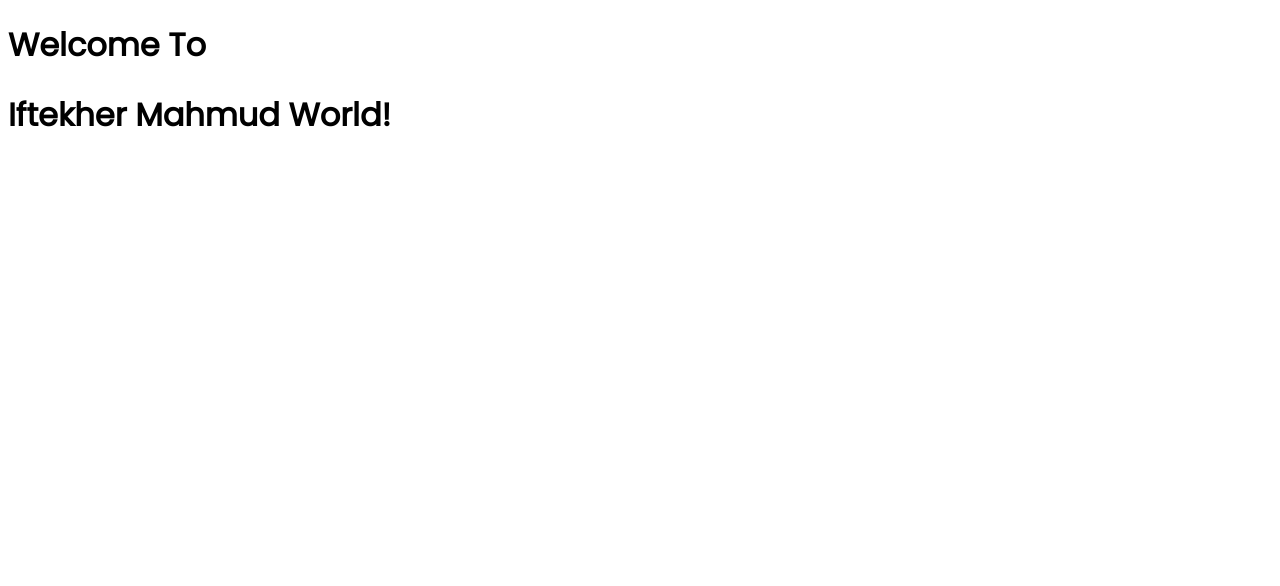
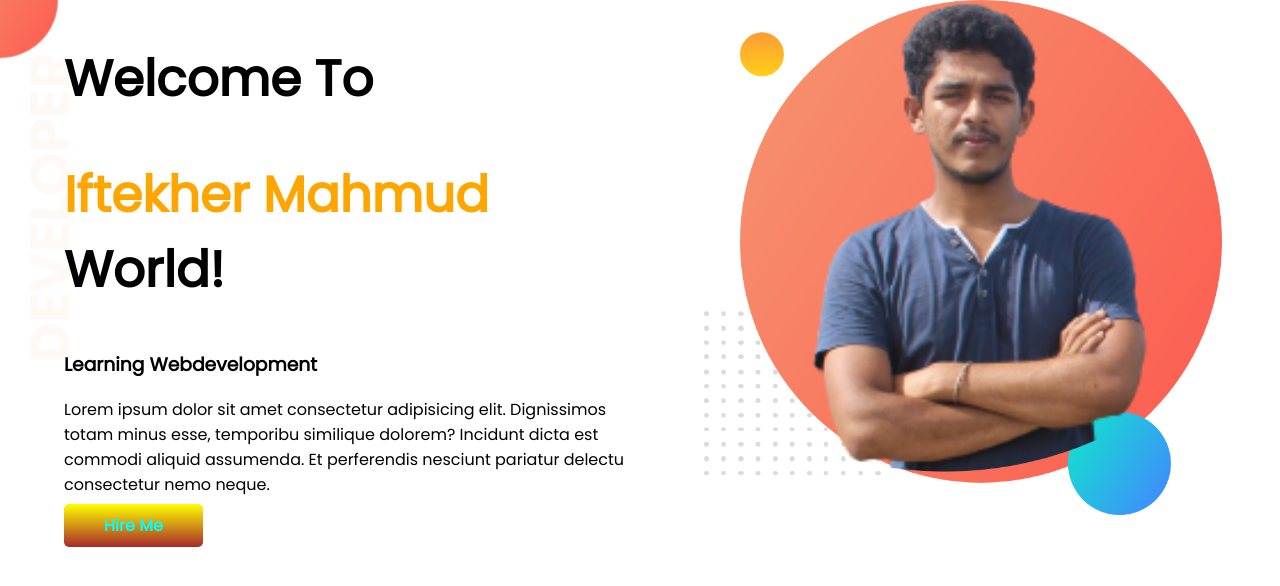
Before and after one commit to Iftekher-CSE/developer-portfolio, a plain HTML site: page index.html in a window 1280 px wide. Drawn offline with Linux system fonts and the light colour scheme.

Commit message:
till top banner

```diff
--- a/index.html
+++ b/index.html
@@ -1,5 +1,6 @@
 <!DOCTYPE html>
 <html lang="en">
+
 <head>
     <meta charset="UTF-8">
     <meta http-equiv="X-UA-Compatible" content="IE=edge">
@@ -10,8 +11,26 @@
     <title>Iftekher Portfolio</title>
     <link rel="stylesheet" href="style.css">
 </head>
+
 <body>
-    <h1>Welcome To</h1>
-    <h1>Iftekher Mahmud World!</h1>
+    <section class="first-section">
+        <div class="half-width">
+            <h1>Welcome To</h1>
+            <h1><span class="orange-color">Iftekher Mahmud</span> World!</h1>
+            <h3>Learning Webdevelopment</h3>
+            <p>
+                Lorem ipsum dolor sit amet consectetur adipisicing elit. Dignissimos totam minus esse, temporibu
+                similique dolorem? Incidunt dicta est commodi aliquid assumenda. Et perferendis nesciunt pariatur
+                delectu
+                consectetur nemo neque.
+            </p>
+            <a class="hire-me-button" target="_blank" href="https://www.linkedin.com/in/iftekher-mahmud-hasib/">Hire
+                Me</a>
+        </div>
+        <div class="half-width">
+            <img src="images/imh.png" alt="">
+        </div>
+    </section>
 </body>
+
 </html>
--- a/style.css
+++ b/style.css
@@ -1,3 +1,39 @@
-body{
+body {
     font-family: 'Poppins', sans-serif;
+    margin: 0;
 }
+
+h1 {
+    font-size: 50px;
+}
+
+.orange-color {
+    color: orange;
+}
+
+section {
+    display: flex;
+}
+
+.half-width {
+    width: 50%;
+    padding-left: 5%;
+}
+
+.half-width img {
+    width: 90%;
+}
+
+.hire-me-button {
+    text-decoration: none;
+    background-image: linear-gradient(yellow, brown);
+    color: aqua;
+    font-weight: 700;
+    padding: 10px 40px;
+    border-radius: 5px;
+}
+
+.first-section {
+    background-image: url(images/top-banner.png);
+    background-repeat: no-repeat;
+}
```
